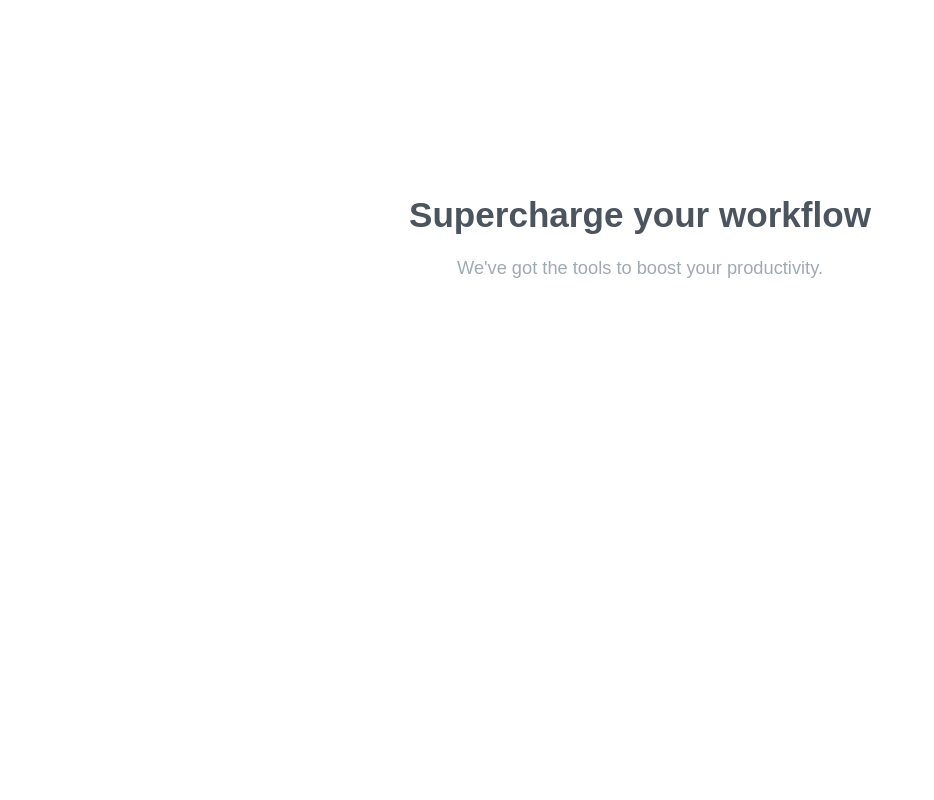
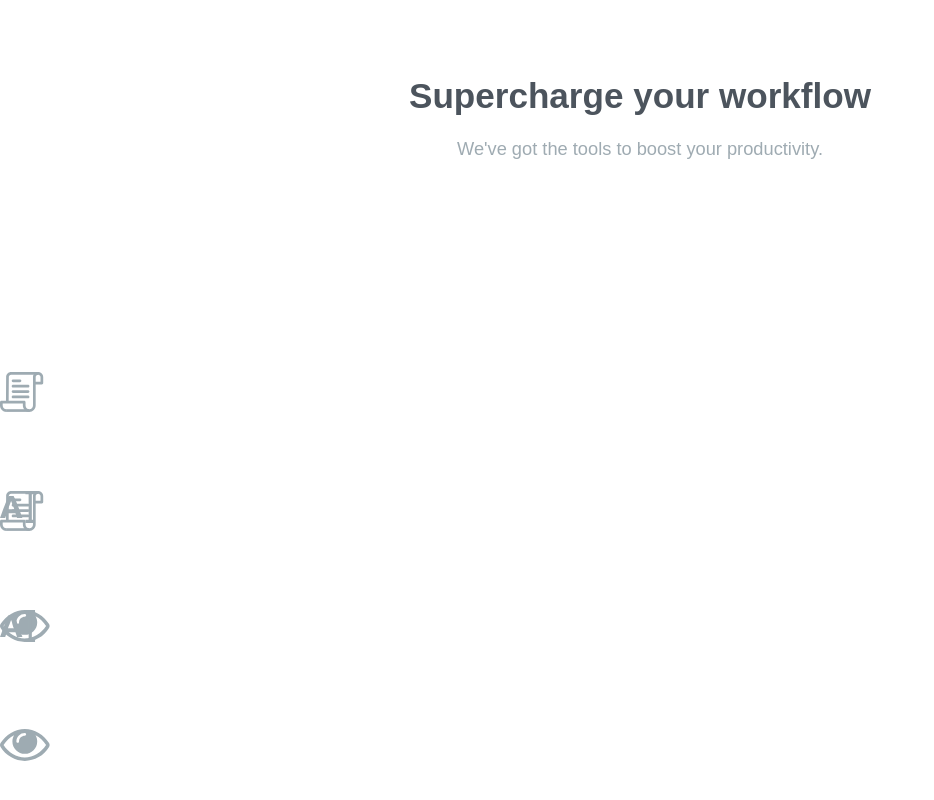
Before and after one commit to yirano/react-clipboard_lp, a React (Create React App) app: page / in a window 1280 px wide. Shown: the part 2273-3073 px from the top of the page, without its empty margins (0-934 px from the left). Before the commit the page ends 3016 px from the top, so only its background shows below. Built offline with nearby package versions, Linux system fonts and the light colour scheme; a web font is replaced by a local one.

Commit message:
Wrap icons in card container

```diff
--- a/src/components/supercharge/supercharge.jsx
+++ b/src/components/supercharge/supercharge.jsx
@@ -1,4 +1,7 @@
 import React from 'react';
+import BlackList from '../../images/icon-blacklist.svg';
+import PlainText from '../../images/icon-text.svg';
+import Preview from '../../images/icon-preview.svg';
 import './supercharge.scss';
 
 export default function supercharge() {
@@ -8,6 +11,28 @@ export default function supercharge() {
 				<h1>Supercharge your workflow</h1>
 				<p className="caption">We've got the tools to boost your productivity.</p>
 			</div>
+			<div className="secondElement">
+				<div className="card">
+					<img src={BlackList} alt="Create blacklists icon" />
+				</div>
+				<div className="card">
+					<img src={PlainText} alt="Plain text snippets icon" />
+				</div>
+				<div className="card">
+					<img src={Preview} alt="Sneak Preview icon" />
+				</div>
+			</div>
+			<div className="thirdElement">
+				<div className="card">
+					<img src={BlackList} alt="Create blacklists icon" />
+				</div>
+				<div className="card">
+					<img src={PlainText} alt="Plain text snippets icon" />
+				</div>
+				<div className="card">
+					<img src={Preview} alt="Sneak Preview icon" />
+				</div>
+			</div>
 
 			<div className="bottomElement" />
 		</section>
--- a/src/components/supercharge/supercharge.scss
+++ b/src/components/supercharge/supercharge.scss
@@ -1,4 +1,9 @@
 @import '../../modules/colors';
 
 .supercharge {
+	flex-flow: column;
 }
+
+.card {
+	height: 100%;
+}
```
